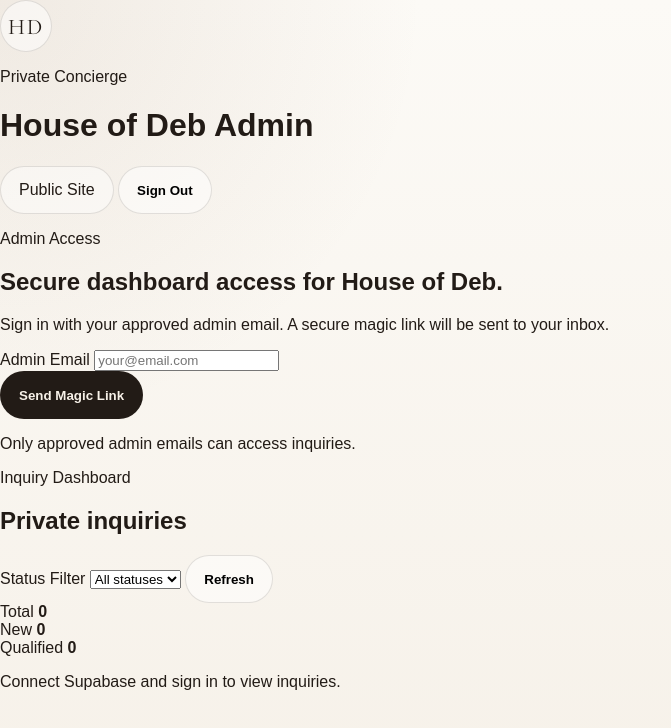
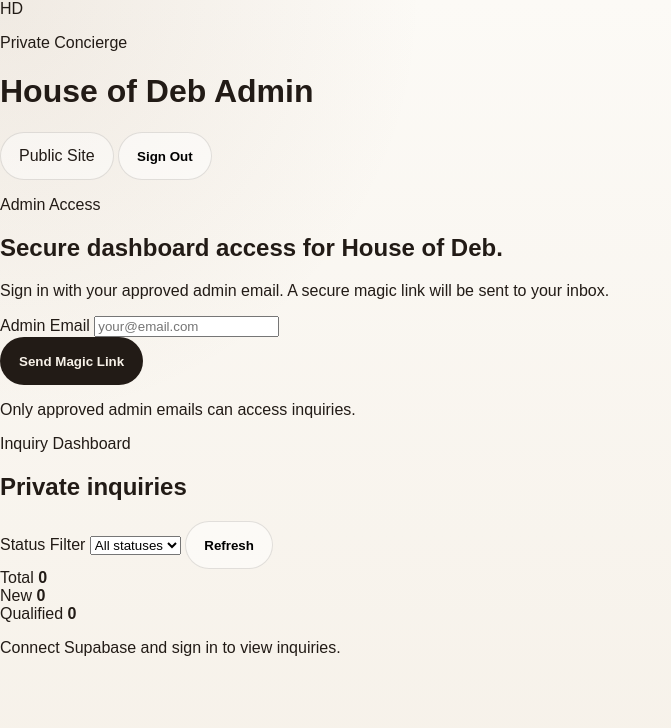
Before and after one commit to snupapa/hod-concierge, a website built with Vite: page admin.html in a window 1280 px wide. Shown: the whole page, without its empty margins (0-671 px from the left). Built offline with nearby package versions, Linux system fonts and the light colour scheme; no server answers.

Commit message:
Remove header brand icon

```diff
--- a/styles.css
+++ b/styles.css
@@ -73,21 +73,7 @@
 .brand {
   display: inline-flex;
   align-items: center;
-  gap: 14px;
   text-decoration: none;
-}
-
-.brand-mark {
-  display: grid;
-  place-items: center;
-  width: 52px;
-  height: 52px;
-  border-radius: 50%;
-  border: 1px solid var(--line);
-  background: rgba(255, 255, 255, 0.5);
-  font-family: "Cormorant Garamond", serif;
-  font-size: 1.4rem;
-  letter-spacing: 0.08em;
 }
 
 .brand-text {
@@ -421,9 +407,3 @@
     grid-template-columns: repeat(4, minmax(0, 1fr));
   }
 }
-
-@media (max-width: 699px) {
-  .brand-mark {
-    display: none;
-  }
-}
```
Also changed, not shown: index.html (+0 -1 lines).
